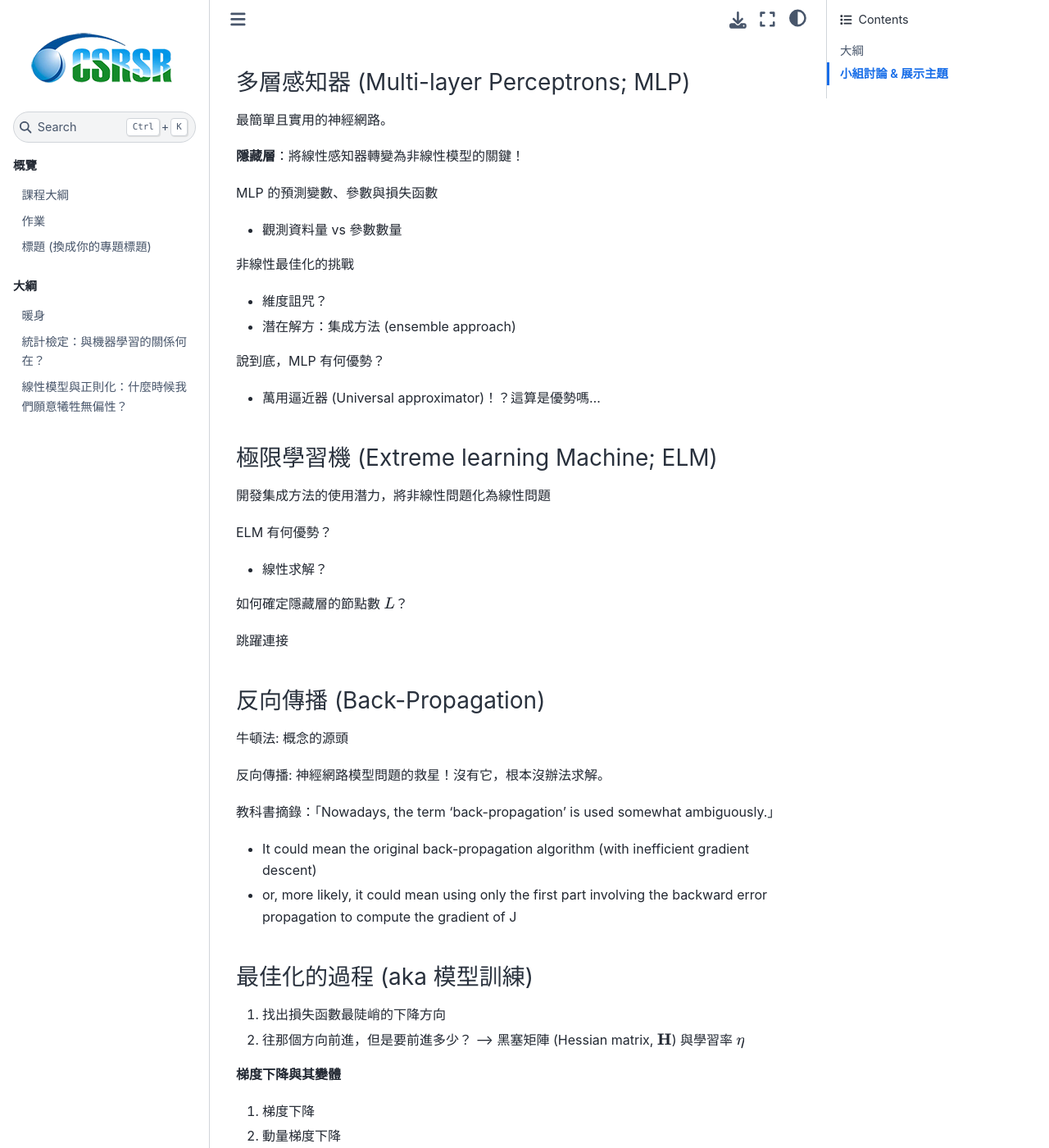
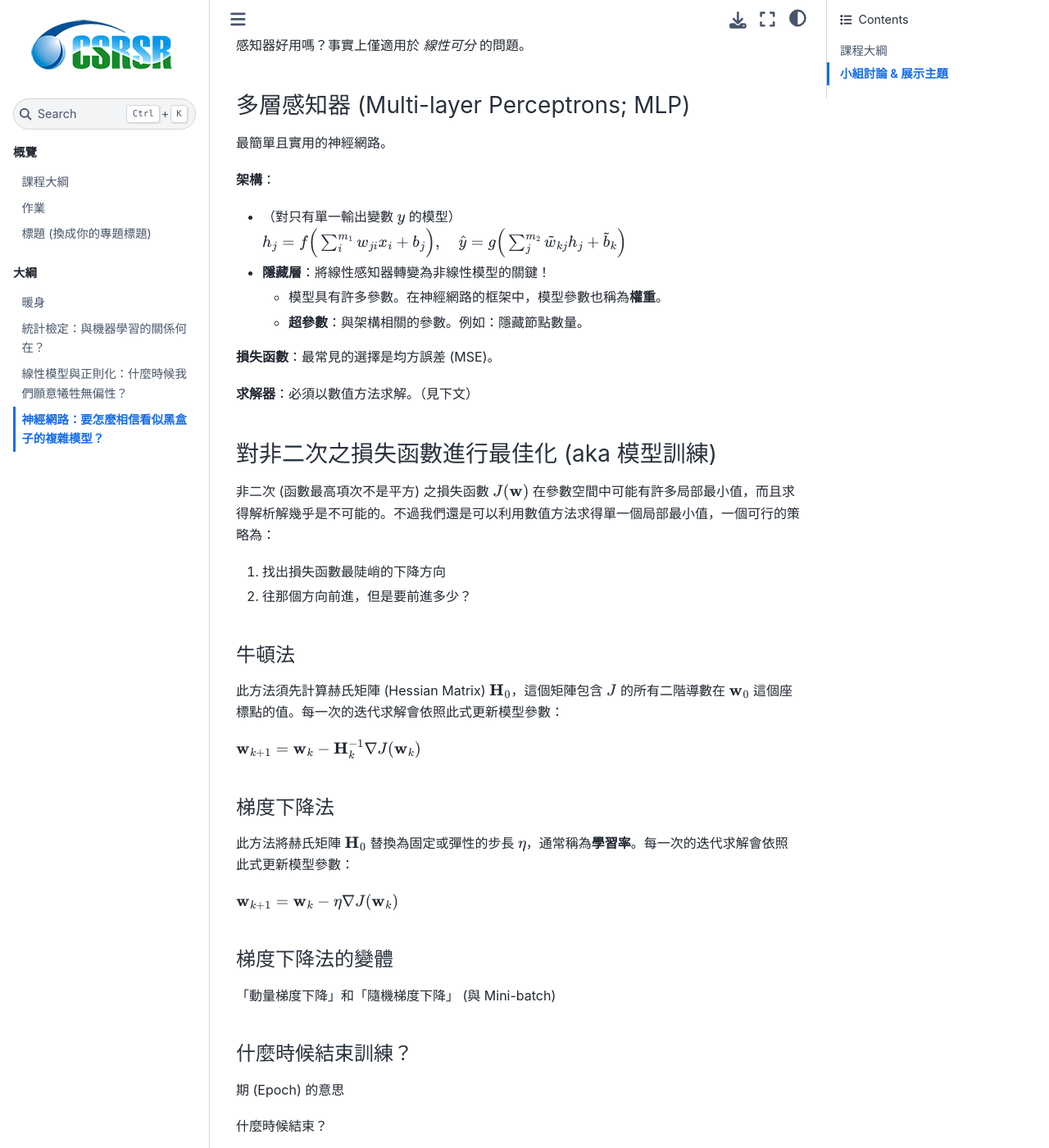
Before and after one commit to whyjz/ncu-env-data-science-zhtw, a Jupyter Book: the page built from docs/outlines/lecture4.md, in a window 1280 px wide and 1400 px high, scrolled down 634 px. Shown: the whole window at 82% size. Built offline with Jupyter Book 1.0.4 settings and Sphinx 7.4.7 and the Sphinx Book theme 1.1.4, drawn with Linux system fonts in a browser that asks for light colours; some of the changed text lies outside the part shown.

Commit message:
Update L4 2025

```diff
--- a/docs/_toc.yml
+++ b/docs/_toc.yml
@@ -12,7 +12,7 @@
     - file: outlines/lecture1
     - file: outlines/lecture2
     - file: outlines/lecture3
-    # - file: outlines/lecture6-7
+    - file: outlines/lecture4
     # - file: outlines/lecture8-9
     # - file: outlines/lecture10-11
     # - file: outlines/lecture12
--- a/docs/outlines/lecture4.md
+++ b/docs/outlines/lecture4.md
@@ -1,69 +1,67 @@
-# 神經網路：越深的學習，成效越好嗎？
+# 神經網路：要怎麼相信看似黑盒子的複雜模型？
 
-**2024.10.29, 2024.11.05**
+## 課程大綱
 
-## 大綱
-
-神經網路 (NN)：源自生物學的發想，以及與資料科學的關聯
+神經網路 (Neural Network; NN)：源自生物學的發想，以及與資料科學的關聯
 
 ### 感知器 (Perceptrons)
 
 神經網路的最基本結構！
 
-**激勵函數**：
-- Heaviside 階梯函數（單位階躍函數）
-- 邏輯斯諦函數（或 $tanh$）
-- 線性整流函式（ReLU）
-- Softplus
+**架構**：
 
-感知器好用嗎？在非線性分類問題上遇到的阻礙
+- （對只有單一輸出變數 $y$ 的模型）$\hat{y} = f\Big(\sum_i w_i x_i + b\Big)$
+
+- **激勵函數** $f$：
+  - Heaviside 階梯函數（單位階躍函數）
+  - 邏輯斯諦函數（或 $tanh$）
+  - 線性整流函式（ReLU）
+  - Softplus
+
+感知器好用嗎？事實上僅適用於 *線性可分* 的問題。
 
 ### 多層感知器 (Multi-layer Perceptrons; MLP)
 
 最簡單且實用的神經網路。
 
-**隱藏層**：將線性感知器轉變為非線性模型的關鍵！
+**架構**：
 
-MLP 的預測變數、參數與損失函數
-- 觀測資料量 vs 參數數量
+- （對只有單一輸出變數 $y$ 的模型）$h_j = f\Big(\sum_i^{m_1} w_{ji} x_i + b_j\Big),\quad \hat{y} = g\Big(\sum_j^{m_2} \tilde{w}_{kj} h_j + \tilde{b}_k\Big)$
 
-非線性最佳化的挑戰
-- 維度詛咒？
-- 潛在解方：集成方法 (ensemble approach)
+- **隱藏層**：將線性感知器轉變為非線性模型的關鍵！
+  - 模型具有許多參數。在神經網路的框架中，模型參數也稱為**權重**。
+  - **超參數**：與架構相關的參數。例如：隱藏節點數量。
 
-說到底，MLP 有何優勢？
-- 萬用逼近器 (Universal approximator)！？這算是優勢嗎...
+**損失函數**：最常見的選擇是均方誤差 (MSE)。
 
-### 極限學習機 (Extreme learning Machine; ELM)
+**求解器**：必須以數值方法求解。（見下文）
 
-開發集成方法的使用潛力，將非線性問題化為線性問題
+<!-- - 觀測資料量 vs 參數數量 -->
 
-ELM 有何優勢？
-- 線性求解？
+### 對非二次之損失函數進行最佳化 (aka 模型訓練)
 
-如何確定隱藏層的節點數 $L$？
-
-跳躍連接
-
-### 反向傳播 (Back-Propagation)
-
-牛頓法: 概念的源頭
-
-反向傳播: 神經網路模型問題的救星！沒有它，根本沒辦法求解。
-
-教科書摘錄：「Nowadays, the term ‘back-propagation’ is used somewhat ambiguously.」
-- It could mean the original back-propagation algorithm (with inefficient gradient descent)
-- or, more likely, it could mean using only the first part involving the backward error propagation to compute the gradient of J
-
-### 最佳化的過程 (aka 模型訓練)
+非二次 (函數最高項次不是平方) 之損失函數 $J(\textbf{w})$ 在參數空間中可能有許多局部最小值，而且求得解析解幾乎是不可能的。不過我們還是可以利用數值方法求得單一個局部最小值，一個可行的策略為：
 
 1. 找出損失函數最陡峭的下降方向
-2. 往那個方向前進，但是要前進多少？ --> 黑塞矩陣 (Hessian matrix, $\textbf{H}$) 與學習率 $\eta$
+2. 往那個方向前進，但是要前進多少？
 
-**梯度下降與其變體**
-1. 梯度下降
-2. 動量梯度下降
-1. 隨機梯度下降 (與 Mini-batch)
+#### 牛頓法
+
+此方法須先計算赫氏矩陣 (Hessian Matrix) $\textbf{H}_0$，這個矩陣包含 $J$ 的所有二階導數在 $\textbf{w}_0$ 這個座標點的值。每一次的迭代求解會依照此式更新模型參數：
+
+$\textbf{w}_{k+1} = \textbf{w}_k - \textbf{H}_k^{-1} \nabla J(\textbf{w}_k)$
+
+#### 梯度下降法
+
+此方法將赫氏矩陣 $\textbf{H}_0$ 替換為固定或彈性的步長 $\eta$，通常稱為**學習率**。每一次的迭代求解會依照此式更新模型參數：
+
+$\textbf{w}_{k+1} = \textbf{w}_k - \eta \nabla J(\textbf{w}_k)$
+
+#### 梯度下降法的變體
+
+「動量梯度下降」和「隨機梯度下降」 (與 Mini-batch)
+
+#### 什麼時候結束訓練？
 
 期 (Epoch) 的意思
 
@@ -71,13 +69,60 @@
 1. 由訓練集觀之
 2. 由驗證集觀之 (提前停止法)
 
+### 最佳化 MLP 神經網路
+
+架構帶來的挑戰：
+- 維度詛咒？
+
+求解器帶來的挑戰：
+- 最佳化過程會根據初始權重選擇而陷入局部最小值。
+
+如何應對這些挑戰？集成方法 (ensemble approach)？正則化？
+
+如果節點數量足夠大，即使只有一個隱藏層，我們也能做到萬用逼近 (Universal approximation)！
+
+#### 反向傳播 (Back-Propagation)
+
+克服維度詛咒，神經網路模型的救星！沒有它，根本沒辦法求解。
+
+教科書摘錄：「如今，『反向傳播』一詞的使用有些模稜兩可。」
+
+- 它可能指原始的反向傳播演算法（使用效率較低的梯度下降）；
+- 或者，更可能是指僅使用反向誤差傳播的第一部分來計算 $J$ 的梯度，再搭配其他更快更有效率的演算法執行。
+
+<!-- ### 梯度下降法的問題
+
+TBD -->
+
+### 極限學習機 (Extreme learning Machine; ELM)
+
+使用集成方法的概念，將非線性問題轉換回線性問題。
+
+**架構**：與 MLP 相同，另外再多兩條規則，使其轉換為線性問題：
+  1. 輸入層的權重初始值是隨機指定的，而且不會迭代更新。
+  2. 隱藏層的激勵函數是恆等函數；$f(x) = x$。
+
+**損失函數**：與 MLP 相同。
+
+**求解器**：對每個集成成員尋找解析解，所有的解再取平均。
+
+#### ELM 的優勢
+
+有哪些優勢？
+<!-- 如何決定隱藏層節點數 $L$？ -->
+<!-- 跳躍連接 -->
+<!-- ### 徑向基函數 (RBF)
+這是將神經網路的非線性降低為線性問題的另一種方法。
+為什麼稱為「徑向基」？我們將在核方法部分重新討論這個問題。 -->
+
+
 ### 設計損失函數
 
 MSE 與 MAE
 
 Variance and Bias Errors (方差與偏差)
 
-正則化 (嘿... 又碰面了!)
+**正則化** (嘿... 又碰面了!)
 1. 加入 $\lambda$
 2. 提前停止法也算是一種正則化
 
@@ -89,6 +134,13 @@
 - 交叉驗證
 - 雙重交叉驗證
 
+
+<!-- ### 其他集成方法
+幫助減少變異數誤差（第 8.3 節）
+- Bagging
+- Stacking -->
+
+
 ## 小組討論 & 展示主題
 
 1. 確認分組 & 期末專題主題的討論
```
Also changed, not shown: docs/outlines/lecture5.md (renamed from docs/outlines/lecture8-9.md).
